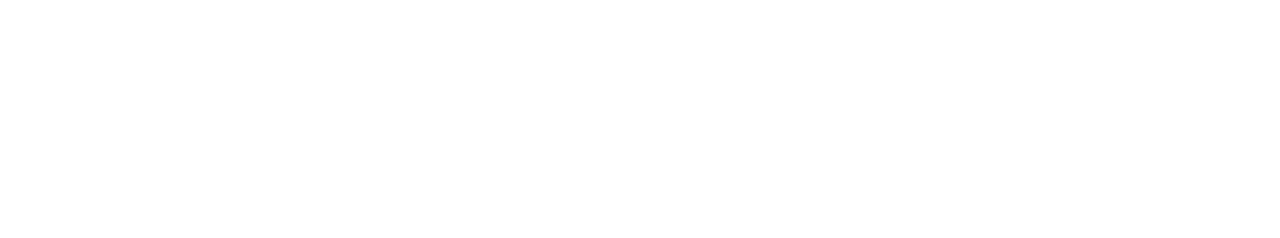
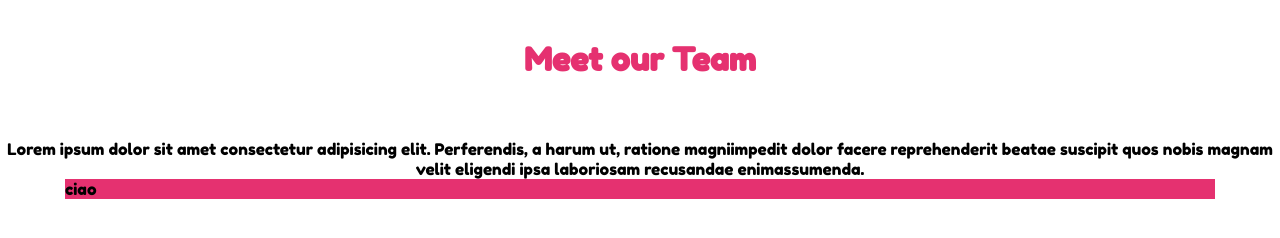
Before and after one commit to Seme87/html-css-float-cards, a plain HTML site: page index.html in a window 1280 px wide. Drawn offline with Linux system fonts and the light colour scheme.

Commit message:
add sez container

```diff
--- a/css/style.css
+++ b/css/style.css
@@ -1,9 +1,43 @@
 
 /* --------
-reset
+    RESET
 ---------- */
 *{
     box-sizing: border-box;
     margin: 0;
     padding: 0;
 }
+
+/*--------------
+    COMMON
+---------------*/
+.clearfix::after{
+  content: "";
+  display: block;
+  clear: both;
+}
+
+body{
+    background-color: fffffe;
+    font-family: 'Fredoka One', cursive;
+
+}
+
+.title {
+    color: #E53170;
+    text-align: center;
+    margin-top: 40px;
+    margin-bottom: 60px;
+}
+
+
+#description{
+    /* display: inline-block; */
+    text-align: center;
+}
+
+.container{
+    max-width: 1150px;
+    margin: auto;
+    background-color: #E53170;
+}
--- a/index.html
+++ b/index.html
@@ -14,5 +14,15 @@
 </head>
 <body>
 
+    <h1 class="title">Meet our Team</h1>
+    <p id="description"">Lorem ipsum dolor sit amet consectetur adipisicing elit. Perferendis, a harum ut, ratione magniimpedit dolor facere reprehenderit beatae suscipit quos nobis magnam velit eligendi ipsa laboriosam recusandae enimassumenda.</p>
+
+
+   <section class="clearfix container">
+    ciao
+
+
+
+   </section>
 </body>
 </html>
```
